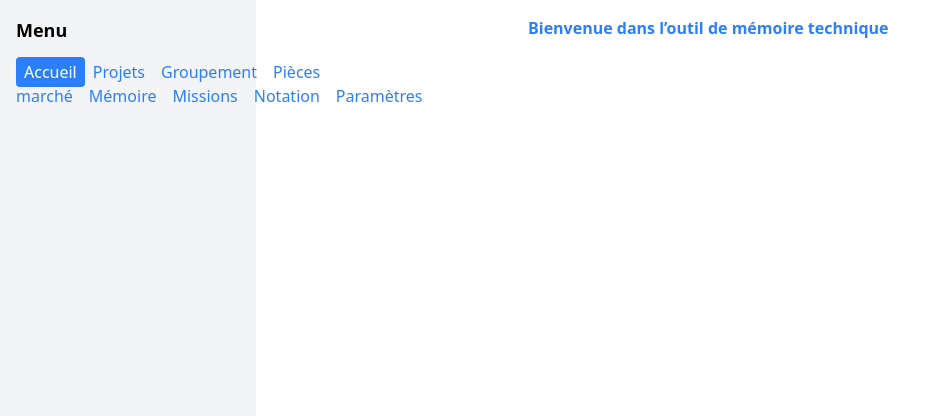
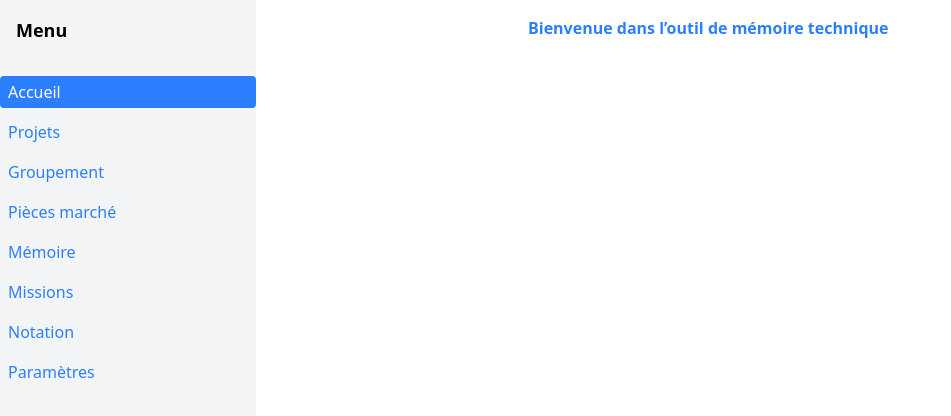
Before and after one commit to jlg-formation/memoire-technique, a React (Vite) app: page / in a window 1280 px wide. Shown: the top 416 px of the page, without its empty margins (0-951 px from the left). Built offline with nearby package versions, Linux system fonts and the light colour scheme.

Commit message:
fix: adjust sidebar layout and improve button styling

```diff
--- a/src/components/Sidebar.tsx
+++ b/src/components/Sidebar.tsx
@@ -6,19 +6,20 @@ interface SidebarProps {
 }
 function Sidebar({ isOpen, onClose }: SidebarProps) {
   return (
-    <nav
-      className={`fixed inset-y-0 left-0 z-40 w-64 transform bg-gray-100 p-4 transition-transform md:static md:translate-x-0 ${isOpen ? "translate-x-0" : "-translate-x-full md:translate-x-0"}`}
+    <div
+      className={`fixed inset-y-0 left-0 z-40 w-64 transform bg-gray-100 transition-transform md:static md:translate-x-0 ${isOpen ? "translate-x-0" : "-translate-x-full md:translate-x-0"}`}
     >
       <div className="mb-4 flex items-center justify-between">
-        <h2 className="text-lg font-bold">Menu</h2>
         <button
           type="button"
           onClick={onClose}
-          className="cursor-pointer md:hidden"
+          className="cursor-pointer p-4 hover:bg-gray-300 md:hidden"
         >
           ✕
         </button>
+        <h2 className="p-4 text-lg font-bold">Menu</h2>
       </div>
+      <nav className="flex flex-col">
         <NavLink
           to="/"
           end
@@ -85,6 +86,7 @@ function Sidebar({ isOpen, onClose }: SidebarProps) {
           Paramètres
         </NavLink>
       </nav>
+    </div>
   );
 }
 
```
Lines whose indentation alone changed are shown as unchanged.
